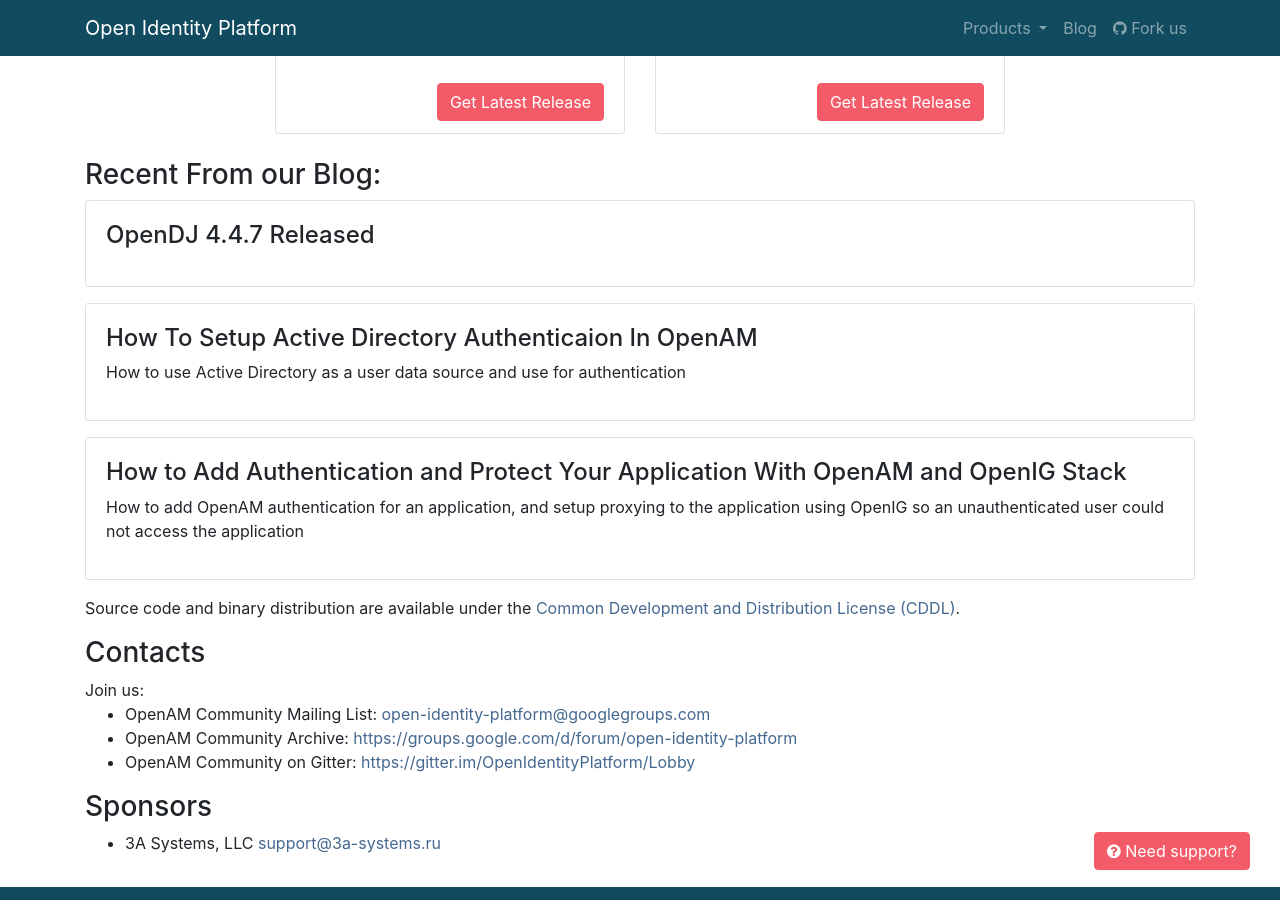
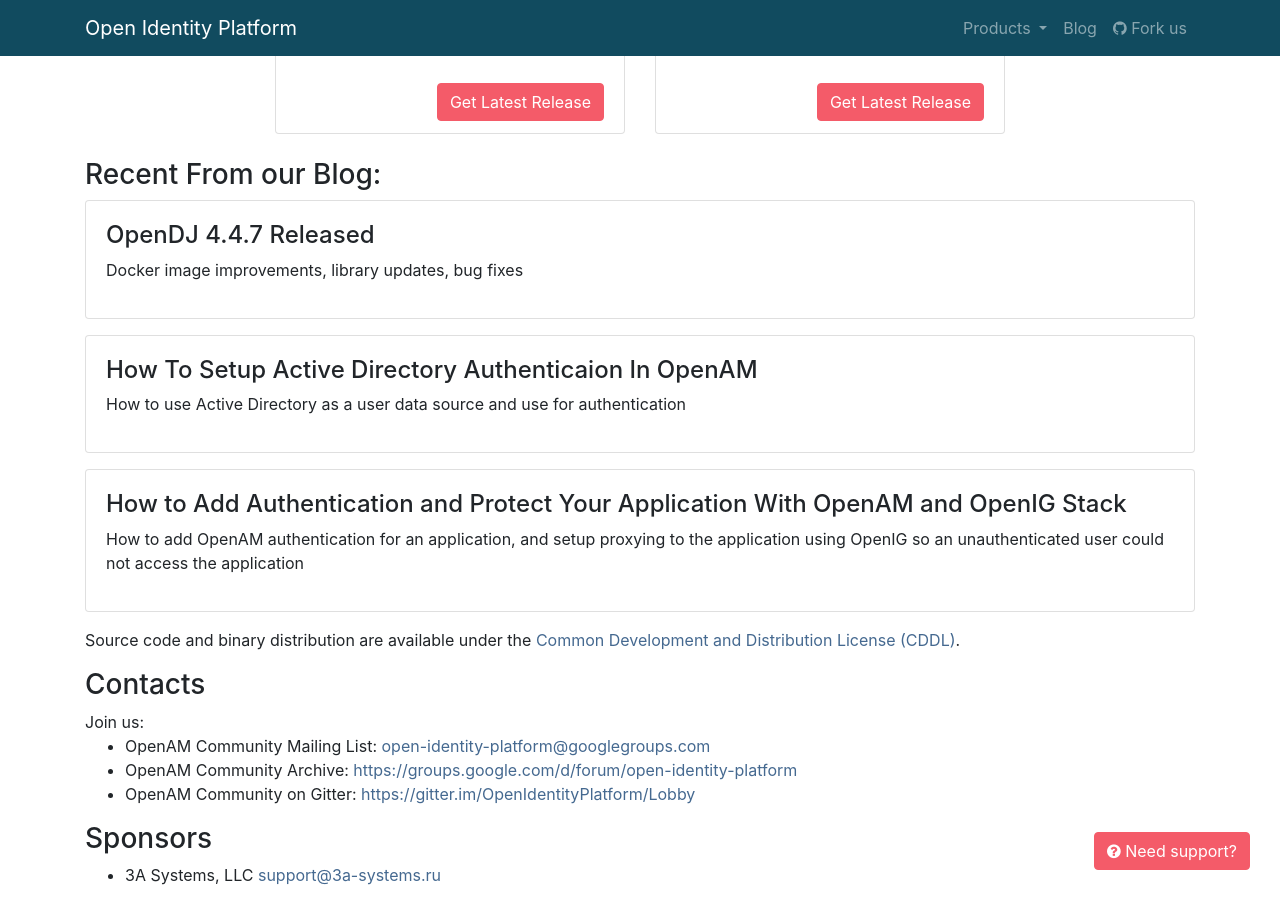
Before and after one commit to OpenIdentityPlatform/OpenIdentityPlatform.org, a Jekyll site: the page built from index.html, in a window 1280 px wide and 900 px high, scrolled down 1705 px. Built offline with Jekyll 4.4.1, drawn with Linux system fonts in a browser that asks for light colours.

Commit message:
add description

```diff
--- a/_data/blogposts.yml
+++ b/_data/blogposts.yml
@@ -1,7 +1,7 @@
 -
   title: 'OpenDJ 4.4.7 Released'
   link: '/blog/opendj-4-4-7-released'
-  description: ''
+  description: 'Docker image improvements, library updates, bug fixes'
 -
   title: 'How To Setup Active Directory Authenticaion In OpenAM'
   link: '/blog/how-to-setup-active-directory-authentication-in-openam'
```
